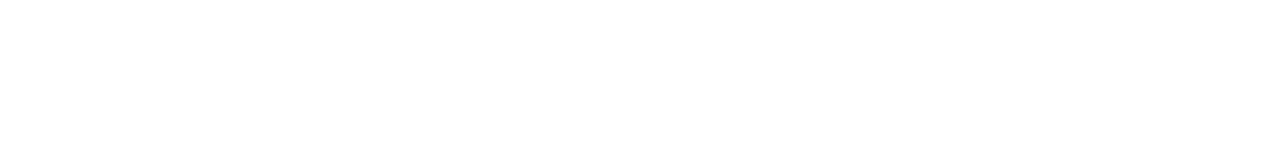
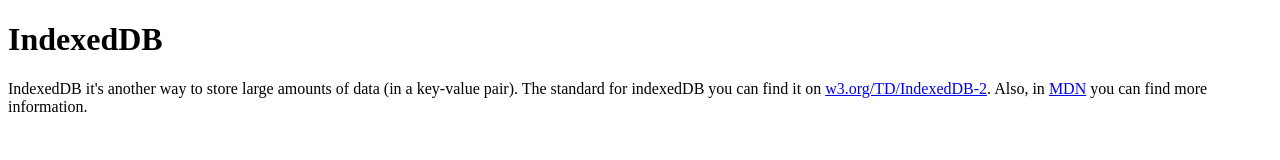
Before and after one commit to p1errot/indexedDB, a website: page index.html in a window 1280 px wide. Drawn offline with Linux system fonts and the light colour scheme.

Commit message:
First information and styles

```diff
--- a/index.html
+++ b/index.html
@@ -1 +1,14 @@
-<div id="app"></div>
+<!DOCTYPE html>
+<html lang="en">
+<head>
+	<meta charset="UTF-8">
+	<meta name="viewport" content="width=, initial-scale=" />
+  <link href="https://fonts.googleapis.com/css?family=Open+Sans&display=swap" rel="stylesheet" />
+	<title></title>
+</head>
+<body>
+  <h1>IndexedDB</h1>
+  <p>IndexedDB it's another way to store large amounts of data (in a key-value pair). The standard for indexedDB you can find it on <a target="_blank" href="https://www.w3.org/TR/IndexedDB-2/">w3.org/TD/IndexedDB-2</a>. Also, in <a target="_blank" href="https://developer.mozilla.org/en-US/docs/Web/API/IndexedDB_API">MDN</a> you can find more information.
+  <div id="app"></div>
+</body>
+</html>
--- a/style.css
+++ b/style.css
@@ -1,3 +1,32 @@
+:root {
+  --main-font: 'Open Sans', sans-serif;
+  --header-font: Lato, sans-serif;
+
+  --main-black: #333;
+  --boston-blue: #3897A4;
+}
+
+html, body {
+  color: var(--main-black);
+  font-family: var(--main-font);
+  margin: 0;
+  padding: 0;
+}
+
+body {
+  padding: 0 15px;
+}
+
+a {
+  color: var(--main-black);
+  transition: all 0.3s ease;
+}
+
+a:hover {
+  text-decoration:none;
+  color: var(--boston-blue);
+}
+
 h1, h2 {
-  font-family: Lato;
+  font-family: var(--header-font);
 }
```
